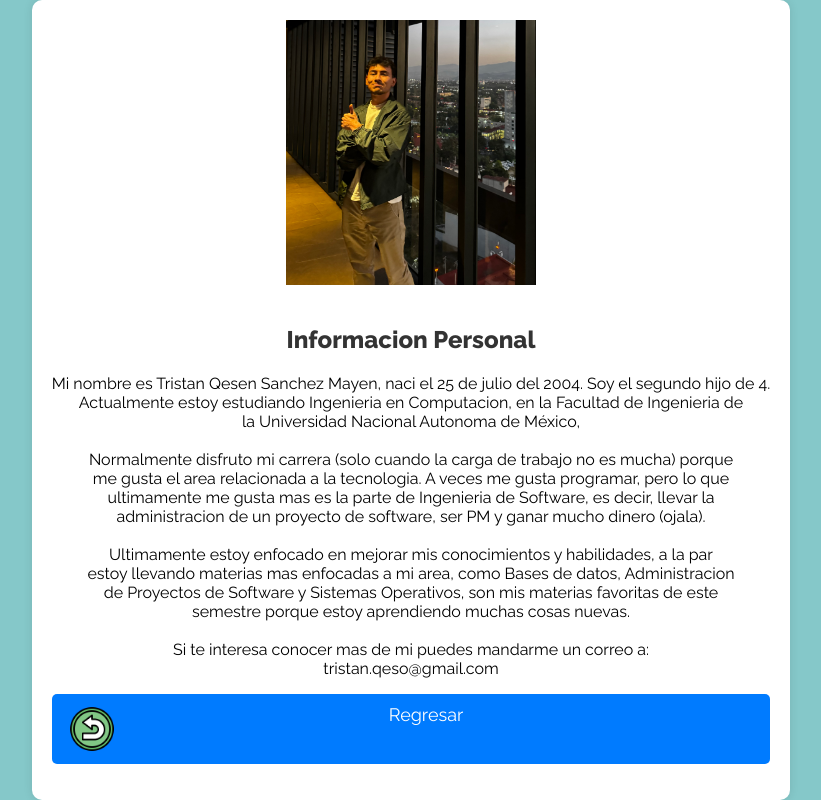
After one commit to Tristanqsm/ServidorWeb, a PHP site: page /Tris/Informacion_Personal.html in a window 1280 px wide. The commit adds this page. Shown: the whole page, without its empty margins (229-1050 px from the left). Run offline with PHP 8.4, Linux system fonts and the light colour scheme.

Commit message:
Subiendo mis paginas (Tristan)

```diff
--- /dev/null
+++ b/Tris/Informacion_Personal.html
@@ -0,0 +1,43 @@
+<!DOCTYPE html>
+<html lang="es">
+<head>
+    <meta charset="UTF-8">
+    <meta name="viewport" content="width=device-width, initial-scale=1.0">
+    <title>Página de Tristán Qesen Sánchez Mayén</title>
+    <!-- Incluir la fuente Raleway desde Google Fonts -->
+    <link href="https://fonts.googleapis.com/css2?family=Raleway:wght@400;600;800&display=swap" rel="stylesheet">
+    <link href="../css/styleintegrante4.css" rel="stylesheet">
+</head>
+<body>
+    <div class="menu">
+        <!-- Imagen arriba del título -->
+        <img src="IMG_Foto.jpeg" alt="Imagen de título" class="titulo-imagen">
+        <h1>Informacion Personal</h1>
+        <p>
+        Mi nombre es Tristan Qesen Sanchez Mayen, naci el 25 de julio del 2004. Soy el segundo hijo de 4.<br>
+        Actualmente estoy estudiando Ingenieria en Computacion, en la Facultad de Ingenieria de<br>
+        la Universidad Nacional Autonoma de México, <br>
+        <br>
+        Normalmente disfruto mi carrera (solo cuando la carga de trabajo no es mucha) porque<br>
+        me gusta el area relacionada a la tecnologia. A veces me gusta programar, pero lo que<br>
+        ultimamente me gusta mas es la parte de Ingenieria de Software, es decir, llevar la<br>
+        administracion de un proyecto de software, ser PM y ganar mucho dinero (ojala).<br>
+        <br>
+        Ultimamente estoy enfocado en mejorar mis conocimientos y habilidades, a la par<br>
+        estoy llevando materias mas enfocadas a mi area, como Bases de datos, Administracion<br>
+        de Proyectos de Software y Sistemas Operativos, son mis materias favoritas de este<br>
+        semestre porque estoy aprendiendo muchas cosas nuevas.<br>
+        <br>
+        Si te interesa conocer mas de mi puedes mandarme un correo a: <br>
+        tristan.qeso@gmail.com
+        </p>
+        <ul>
+            <li>
+                <a href="integrante4.html">
+                    <img src="IMG_Regresar.png" alt="Regresar"> Regresar
+                </a>
+            </li>
+        </ul>
+    </div>
+</body>
+</html>
--- a/css/styleintegrante4.css
+++ b/css/styleintegrante4.css
@@ -1,3 +1,4 @@
+        /* Aplicamos la fuente Raleway */
         body {
             font-family: 'Raleway', sans-serif;
             background-color: #85c8c9; /* Fondo morado pastel */
@@ -20,7 +21,7 @@
         }
 
         .menu img.titulo-imagen {
-    width: 100px; /* Tamaño de la imagen */
+            width: 250px; /* Tamaño de la imagen */
             margin-bottom: 20px; /* Espacio entre la imagen y el título */
         }
 
@@ -45,15 +46,18 @@
             font-size: 18px;
             background-color: #007BFF;
             padding: 10px 20px 10px 50px; /* Espacio para la imagen */
+            height: 50px;
             border-radius: 5px;
             display: block; /* Hace que el enlace ocupe todo el ancho del li */
             transition: background-color 0.3s ease;
             position: relative; /* Para posicionar la imagen */
+            justify-content: center;
+            align-items: center;
         }
 
         .menu ul li a img {
-    width: 24px; /* Tamaño de la imagen dentro del botón */
-    height: 24px;
+            width: 50px; /* Tamaño de la imagen dentro del botón */
+            height: 50px;
             position: absolute;
             left: 15px; /* Posición de la imagen dentro del botón */
             top: 50%;
@@ -63,3 +67,5 @@
         .menu ul li a:hover {
             background-color: #0056b3;
         }
+
+/*MENU PARA LOS SITIOS DE INTERES
```
Also changed, not shown: Tris/Gustos_Preferencias.html (added, +44 -0 lines), Tris/Sitios_Interes.html (added, +45 -0 lines), Tris/integrante4.html (+10 -10 lines), Tris/IMG_Enchiladas.jpg (added), Tris/IMG_Foto.jpeg (added), Tris/IMG_Github.svg (added), Tris/IMG_GustosPref.png (added), Tris/IMG_INSTA.png (added), Tris/IMG_InformacionPersonal.png (added), Tris/IMG_LINKEDIN.jpg (added), Tris/IMG_Regresar.png (added), Tris/IMG_Sitios.webp (added), Tris/IMG_SitiosInt.png (added), 2 other files. Lines whose indentation alone changed are shown as unchanged.
